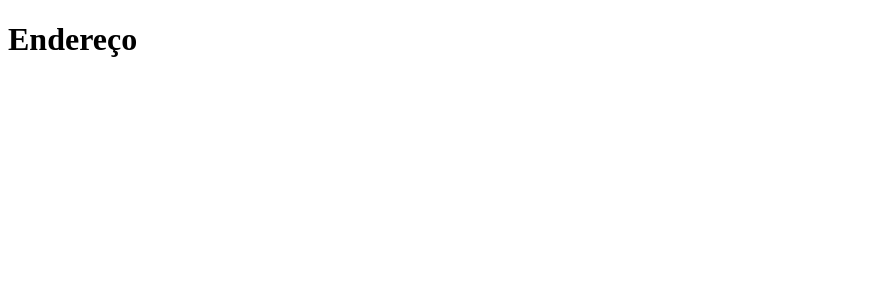
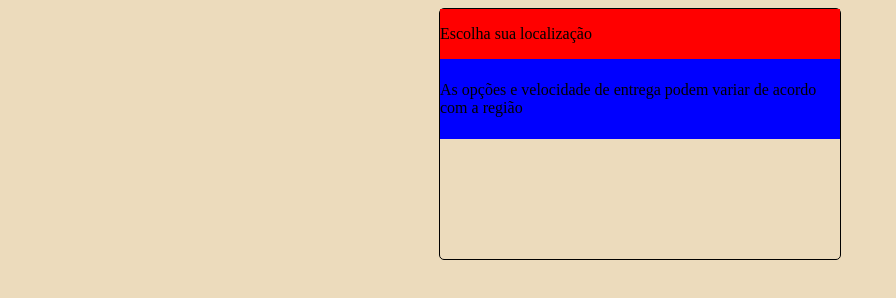
Before and after one commit to marcosmaia777/E-commerce-Esportivo, a plain HTML site: page address.html in a window 1280 px wide. Shown: the whole page, without its empty margins (0-896 px from the left). Drawn offline with Linux system fonts and the light colour scheme.

Commit message:
localização

```diff
--- a/address.html
+++ b/address.html
@@ -8,7 +8,16 @@
     <title>Endereço</title>
 </head>
 <body>
-    <h1>Endereço</h1>
+    <div class="container">
+        <div class="container--title">
+            Escolha sua localização
+        </div>
+            <div class="container--description">
+                As opções e velocidade de entrega podem variar de acordo com a região
+            </div>
+
+
+    </div>
 
 
     <script src="script/Endereço/address.js"></script>
--- a/assets/Adress/adress.css
+++ b/assets/Adress/adress.css
@@ -0,0 +1,33 @@
+body{
+    display: flex;
+    flex-direction: row;
+    justify-content: center;
+    align-items: center;
+    background: rgb(236, 219, 188);
+}
+
+.container{
+    border: 1px solid black;
+    height: 250px;
+    width: 400px;
+    border-radius: 5px;
+}
+
+.container--title{
+    width: 100%;
+    height: 50px;
+    background: red;
+    display: flex;
+    flex-direction: row;
+    align-items: center;
+}
+
+.container--description{
+    width: 100%;
+    background: blue;
+    height: 80px;
+    display: flex;
+    flex-direction: row;
+    justify-content: center;
+    align-items: center;
+}
```
